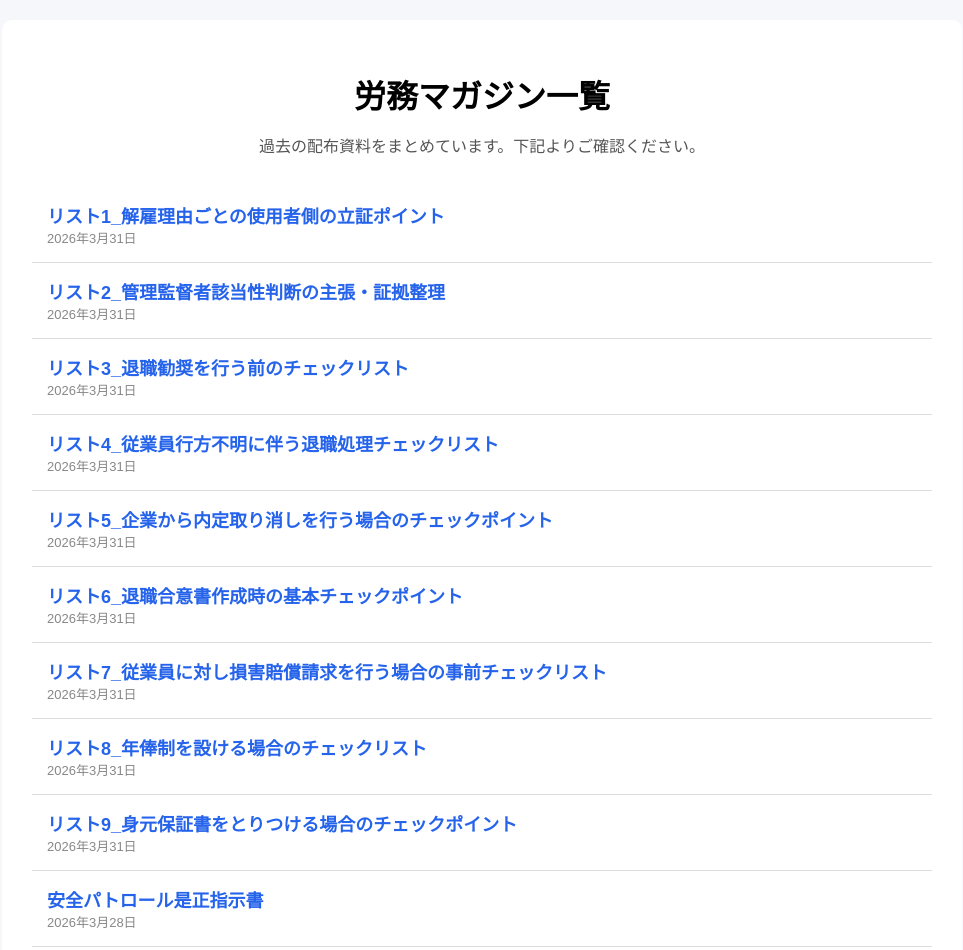
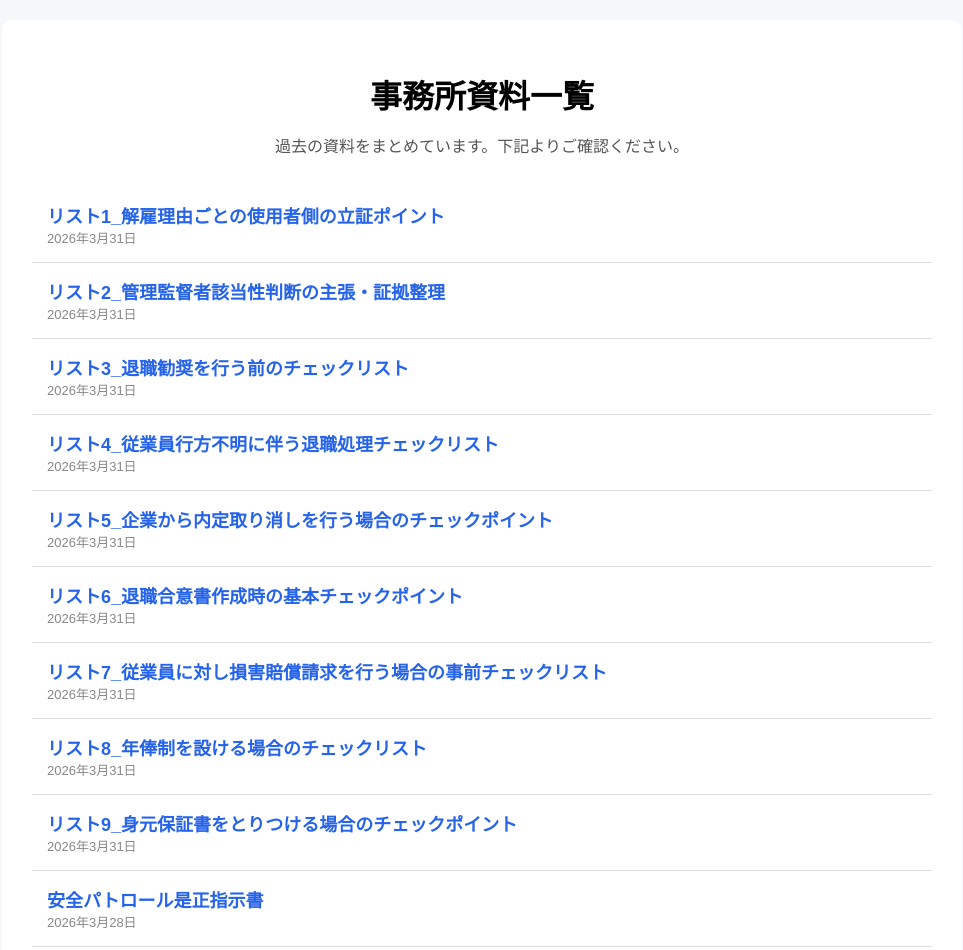
Before and after one commit to dobashi-office/NandemoKyouyu, a plain HTML site: page index.html in a window 1280 px wide. Shown: the whole page, without its empty margins (158-1121 px from the left). Drawn offline with Linux system fonts and the light colour scheme.

Commit message:
Update index.html

```diff
--- a/index.html
+++ b/index.html
@@ -2,7 +2,7 @@
 <html lang="ja">
 <head>
 <meta charset="UTF-8">
-<title>労務マガジン一覧</title>
+<title>事務所資料一覧</title>
 <style>
 body {
     font-family: Arial, "Hiragino Sans", Meiryo, sans-serif;
@@ -47,8 +47,8 @@ p {
 <body>
 
 <div class="container">
-    <h1>労務マガジン一覧</h1>
-    <p>過去の配布資料をまとめています。下記よりご確認ください。</p>
+    <h1>事務所資料一覧</h1>
+    <p>過去の資料をまとめています。下記よりご確認ください。</p>
 
     <div class="list">
 
```
